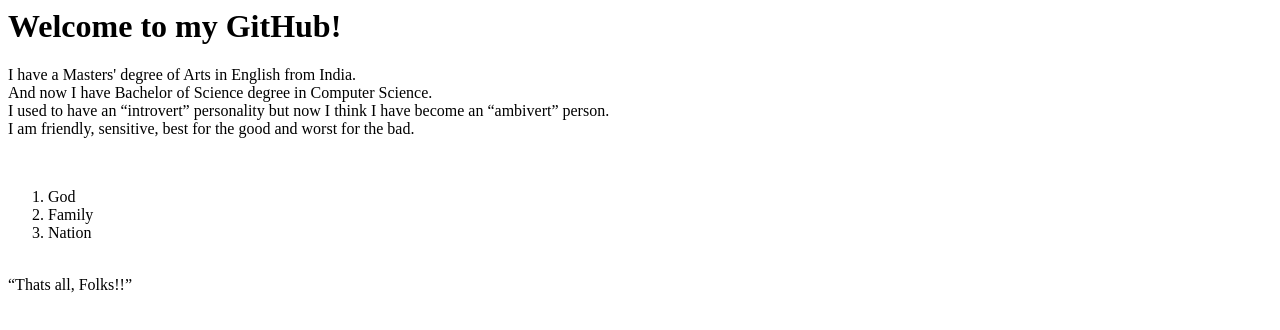
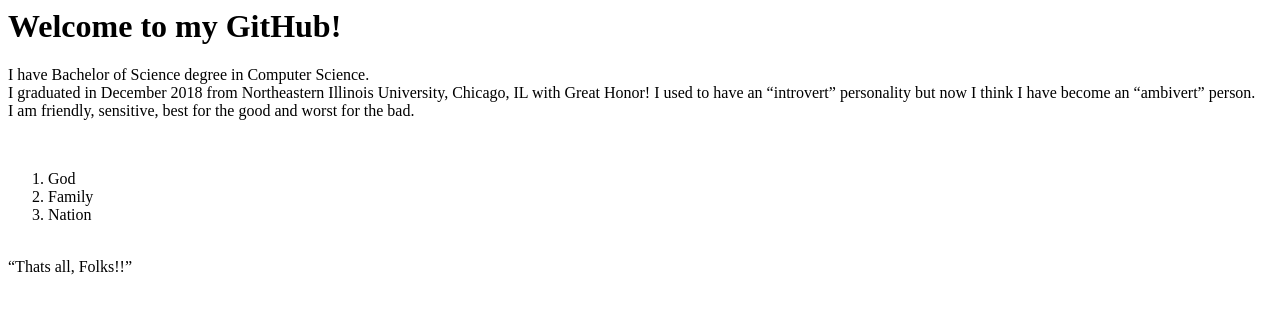
Before and after one commit to onilp/personal-project, a plain HTML site: page index.html in a window 1280 px wide. Drawn offline with Linux system fonts and the light colour scheme.

Commit message:
Update index.html

```diff
--- a/index.html
+++ b/index.html
@@ -1,5 +1,6 @@
 <h1>Welcome to my GitHub!</h1>
-<p>I have a Masters&#39; degree of Arts in English from India&#46;<br/> And now I have Bachelor of Science degree in Computer Science&#46;<br/>
+<p>I have Bachelor of Science degree in Computer Science&#46;<br/>
+I graduated in December 2018 from Northeastern Illinois University, Chicago, IL with Great Honor!
 I used to have an <q>introvert</q> personality but now I think I have become an <q>ambivert</q> person&#46;<br/>
 I am friendly&#44; sensitive, best for the good and worst for the bad&#46;</p><br/>
 <ol><li>God</li><li>Family</li><li>Nation</li></ol><br/>
```
